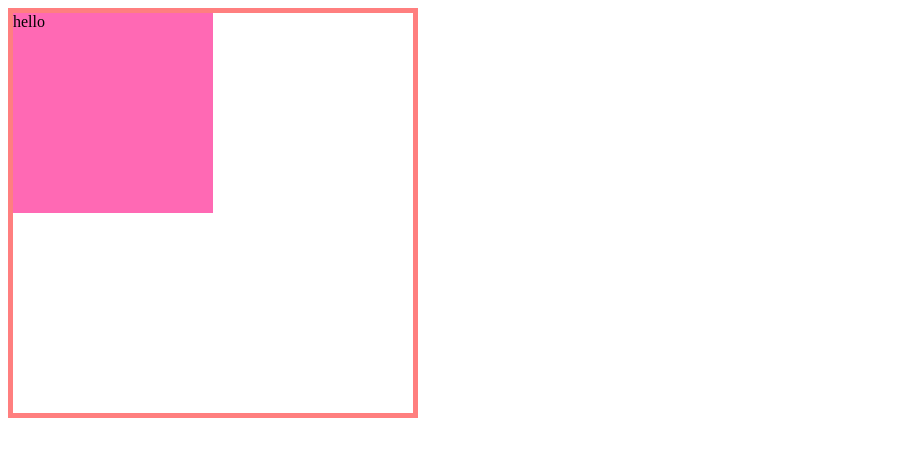
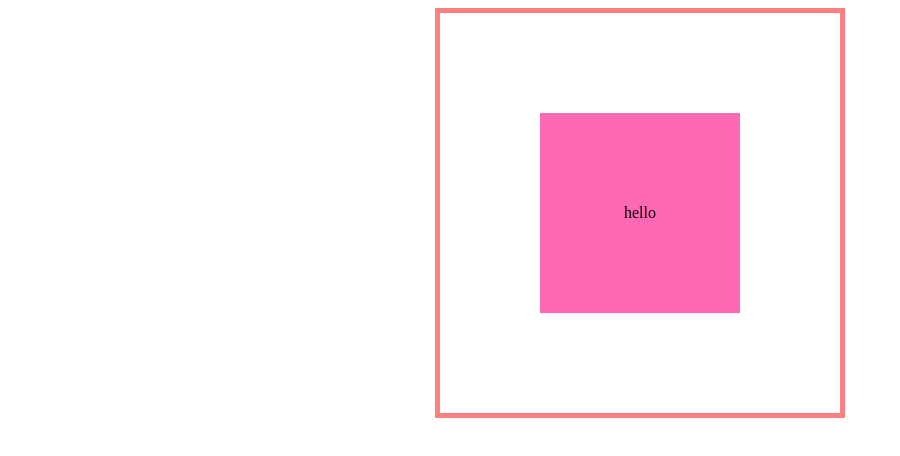
Before and after one commit to asf234/person2, a website built with Parcel: page index.html in a window 1280 px wide. Shown: the whole page, without its empty margins (0-900 px from the left). Built offline with nearby package versions, Linux system fonts and the light colour scheme.

Commit message:
3rd version

```diff
--- a/style.scss
+++ b/style.scss
@@ -1,10 +1,20 @@
+body{
+  display: flex;
+  justify-content: center;
+  align-items: center;
+}
 .container{
   width: 400px;
   height: 400px;
   border: 5px solid rgba(255, 0, 0, 0.5);
+  display: flex;
+  justify-content: center;
+  align-items: center;
   .box{
     width: 200px;
     height: 200px;
     background-color: hotpink;
+    text-align: center;
+    line-height: 200px;
   }
 }
```
